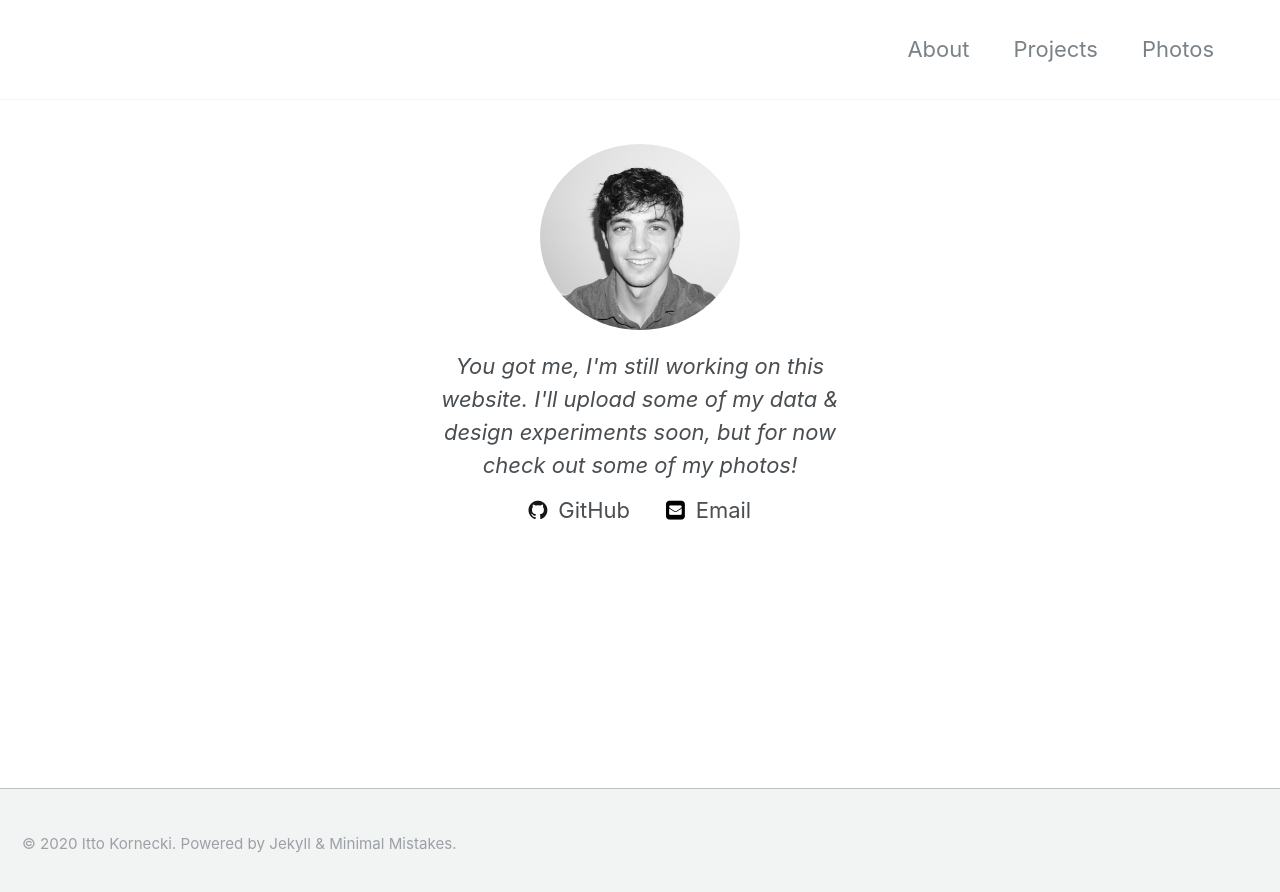
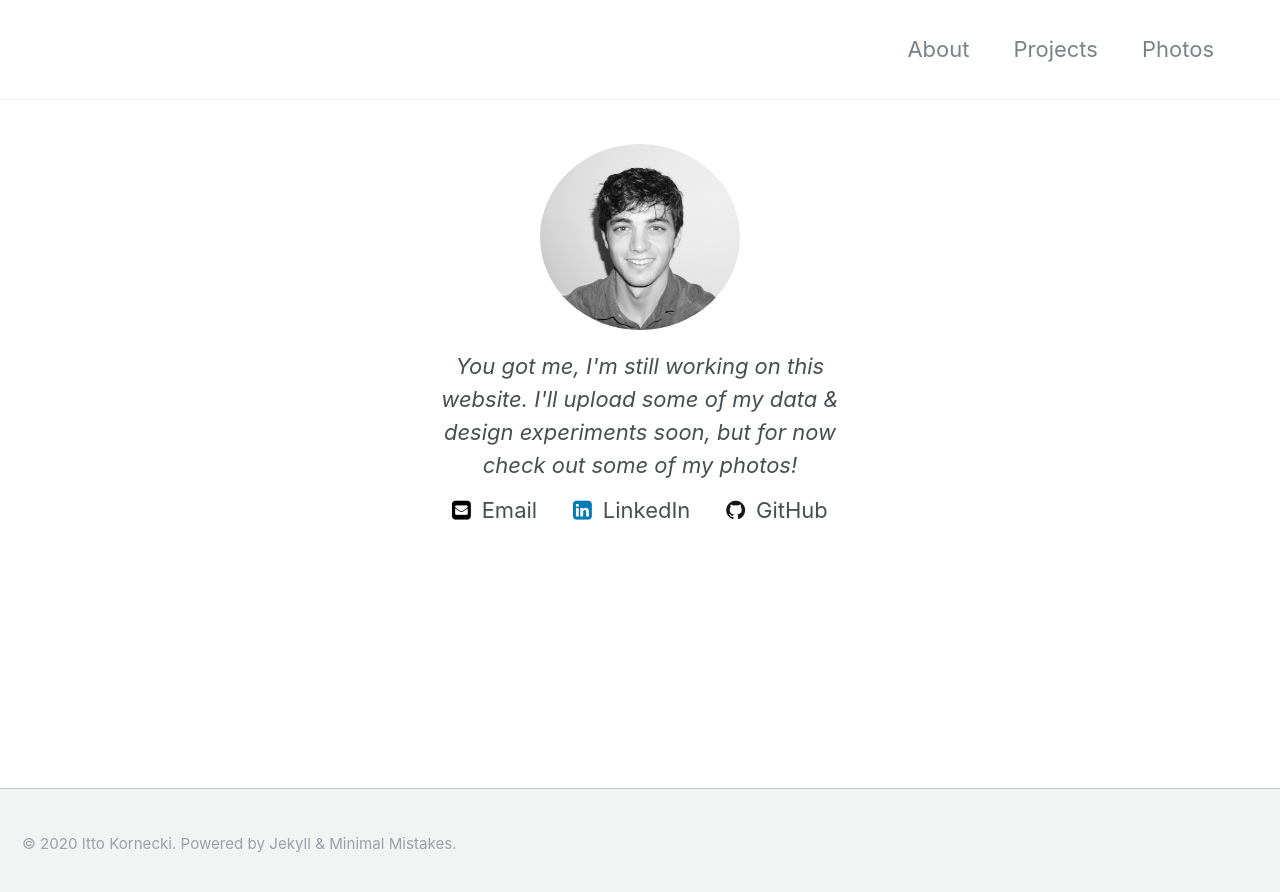
Before and after one commit to itko/itko.github.io, a Jekyll site: the page built from index.html, in a window 1280 px wide. Shown: the top 892 px of the page. Built offline with Jekyll 4.4.1, drawn with Linux system fonts in a browser that asks for light colours; nearby versions of some CDN libraries; the list of posts is cut into pages by our own code.

Commit message:
Add linkedin button

```diff
--- a/_config.yml
+++ b/_config.yml
@@ -61,7 +61,7 @@ yandex_site_verification :
 twitter:
   username               :
 facebook:
-  username               :
+  username               : itto
   app_id                 :
   publisher              :
 og_image                 : # Open Graph/Twitter default site image
@@ -98,7 +98,7 @@ author:
   keybase          :
   instagram        :
   lastfm           :
-  linkedin         :
+  linkedin         : "itto/"
   pinterest        :
   soundcloud       :
   stackoverflow    : # "123456/username" (the last part of your profile url, e.g. http://stackoverflow.com/users/123456/username)
--- a/_layouts/about.html
+++ b/_layouts/about.html
@@ -32,18 +32,23 @@ layout: default
         <div class="author__urls-wrapper">
           <button class="btn btn--inverse">{{ site.data.ui-text[site.locale].follow_label | remove: ":" | default: "Follow" }}</button>
           <ul class="author__urls social-icons">
-              {% if author.github %}
-              <li class="about__listitem">
-                <a href="https://github.com/{{ author.github }}" itemprop="sameAs">
-                  <i class="fa fa-fw fa-github" aria-hidden="true"></i> GitHub
-                </a>
-              </li>
-              {% endif %}
               {% if author.email %}
                 <li class="about__listitem">
                   <a href="mailto:{{ author.email }}">
                     <meta itemprop="email" content="{{ author.email }}" />
                     <i class="fa fa-fw fa-envelope-square" aria-hidden="true"></i> {{ site.data.ui-text[site.locale].email_label | default: "Email" }}
+                  </a>
+                </li>
+              {% endif %}
+              {% if site.author.linkedin %}
+                <li class="about__listitem">
+                  <a href="http://linkedin.com/in/{{ site.author.linkedin }}"><i class="fa fa-fw fa-linkedin-square" aria-hidden="true"></i> LinkedIn</a>
+                </li>
+              {% endif %}
+              {% if author.github %}
+                <li class="about__listitem">
+                  <a href="https://github.com/{{ author.github }}" itemprop="sameAs">
+                    <i class="fa fa-fw fa-github" aria-hidden="true"></i> GitHub
                   </a>
                 </li>
               {% endif %}
```
Lines whose indentation alone changed are shown as unchanged.
